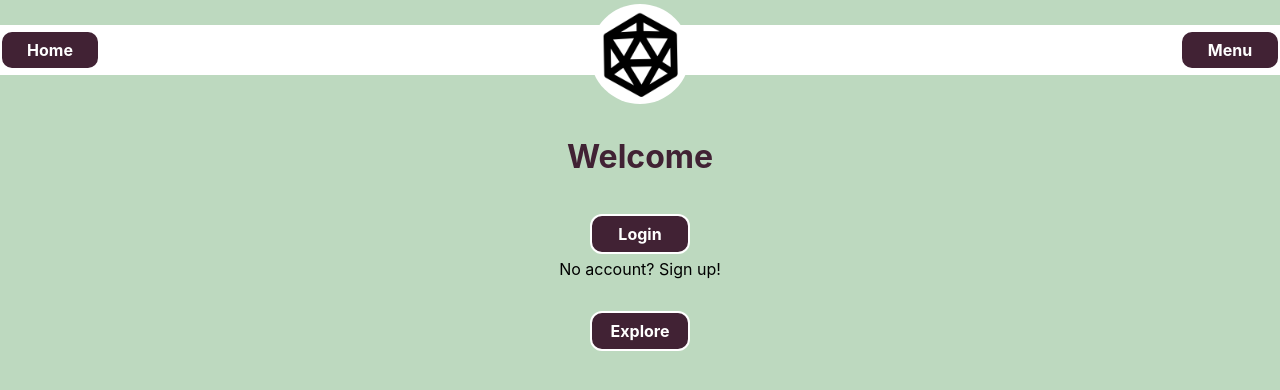
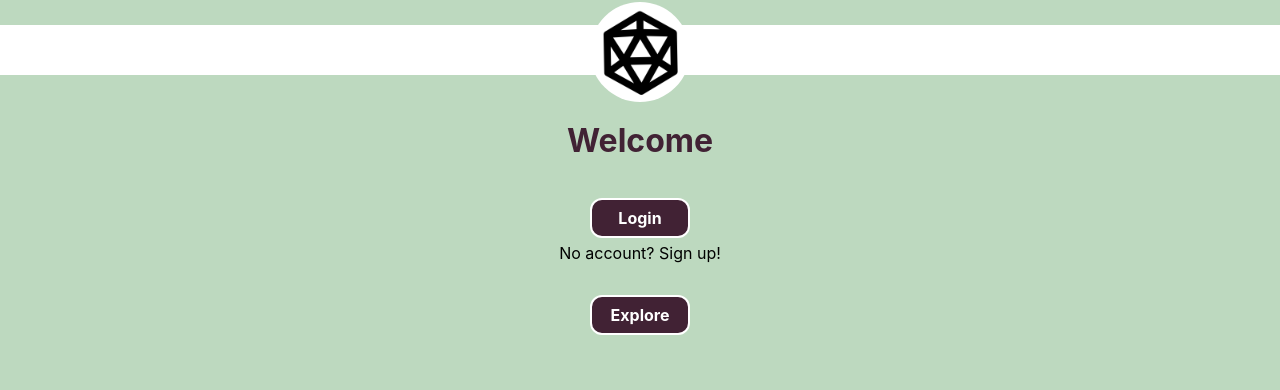
Before and after one commit to Madame-Aehm/DnD-project, a React (Create React App) app: page / in a window 1280 px wide. Shown: the top 390 px of the page. Built offline with nearby package versions, Linux system fonts and the light colour scheme; the HTML template or start-up script is replaced by a standard one.

Commit message:
nav bar added

```diff
--- a/src/index.css
+++ b/src/index.css
@@ -56,6 +56,10 @@ code {
   color: white;
 }
 
+.home-banner a {
+  display: none;
+}
+
 .home-container {
   display: flex;
   flex-direction: column;
--- a/src/views/Home.js
+++ b/src/views/Home.js
@@ -3,8 +3,11 @@ import NavBar from '../components/NavBar'
 
 function Home() {
   return (
+    <div>
+      <div className='home-banner'>
+        <NavBar />
+      </div>
       <div className='home-container'>
-      <NavBar />
         <h1>Welcome</h1>
         <div className='login-signup'>
           <a href='/login'>Login</a>
@@ -12,6 +15,7 @@ function Home() {
         </div>
         <a href='/explore'>Explore</a>
       </div>
+    </div>
   )
 }
 
--- a/src/views/Login.js
+++ b/src/views/Login.js
@@ -7,6 +7,7 @@ function Login() {
 
   return (
     <div>
+        <NavBar/>
         <h1>Login</h1>
     </div>
   )
```
Lines whose indentation alone changed are shown as unchanged.
